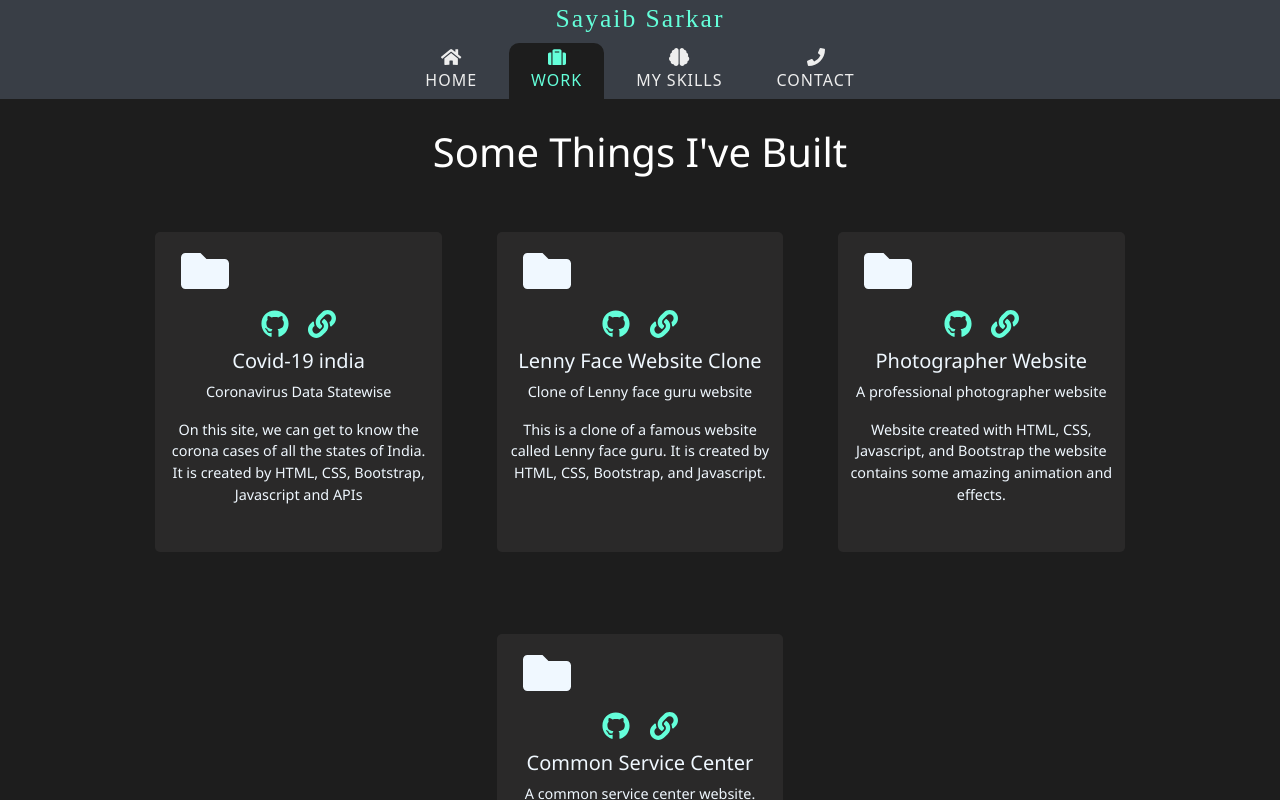
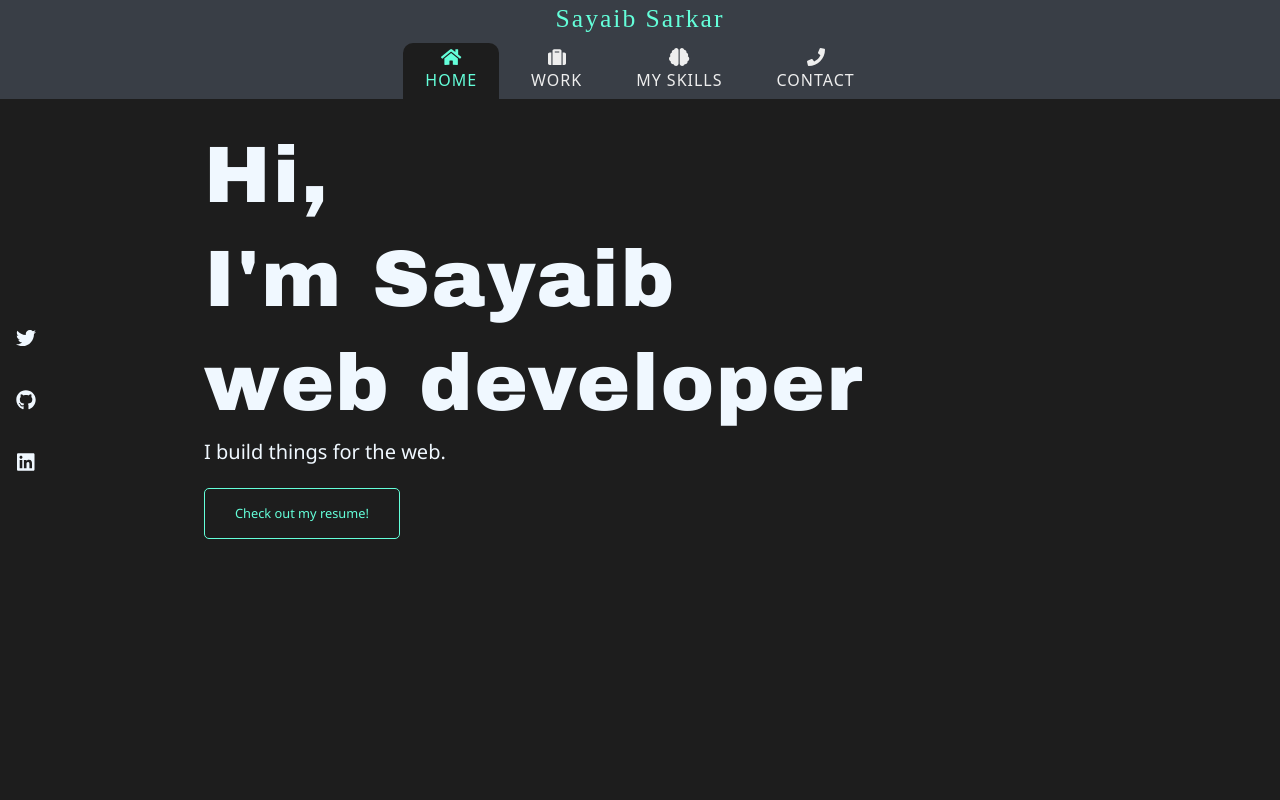
Before and after one commit to sayaib/mysite, a React (Create React App) app: page /work in a window 1280 px wide. Shown: the top 800 px of the page. Built offline with nearby package versions, Linux system fonts and the light colour scheme; a web font is replaced by a local one.

Commit message:
Update App.js

```diff
--- a/src/App.js
+++ b/src/App.js
@@ -4,7 +4,7 @@ import AOS from "aos";
 import "../node_modules/aos/dist/aos.css";
 import "../node_modules/bootstrap/dist/css/bootstrap.min.css"
 
-import { BrowserRouter, Route, Switch } from "react-router-dom";
+import { BrowserRouter,MemoryRouter, Route, Switch } from "react-router-dom";
 
 import Home from './webpage_component/Home'
 import Skills from './webpage_component/Skills'
@@ -19,7 +19,7 @@ function App() {
   return (
     <>
 
-      <BrowserRouter>
+      <MemoryRouter>
         <Manu />
         <Switch>
           <Route exact path="/" component={Home} />
@@ -28,7 +28,7 @@ function App() {
           <Route exact path="/contact" component={Contact} />
           <Route component={Error} />
         </Switch>
-      </BrowserRouter>
+      </MemoryRouter>
     </>
   );
 }
```
